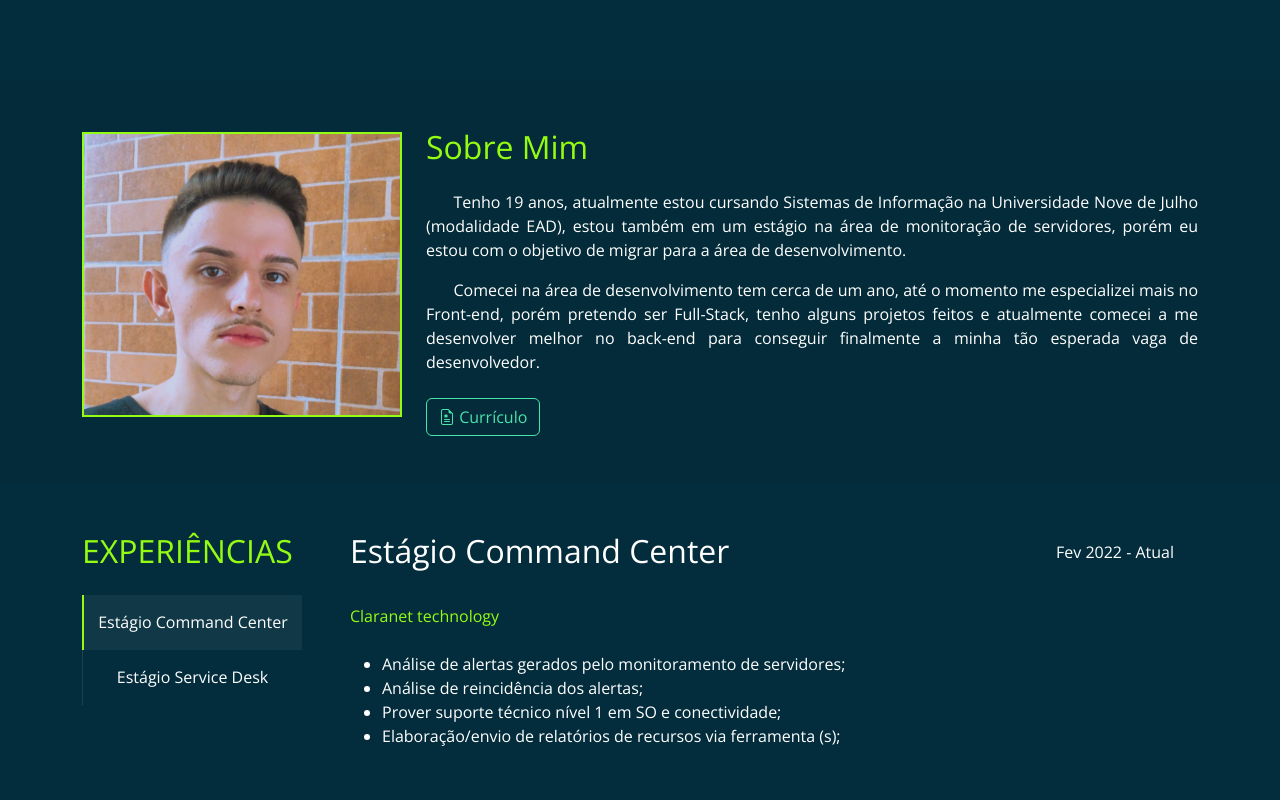
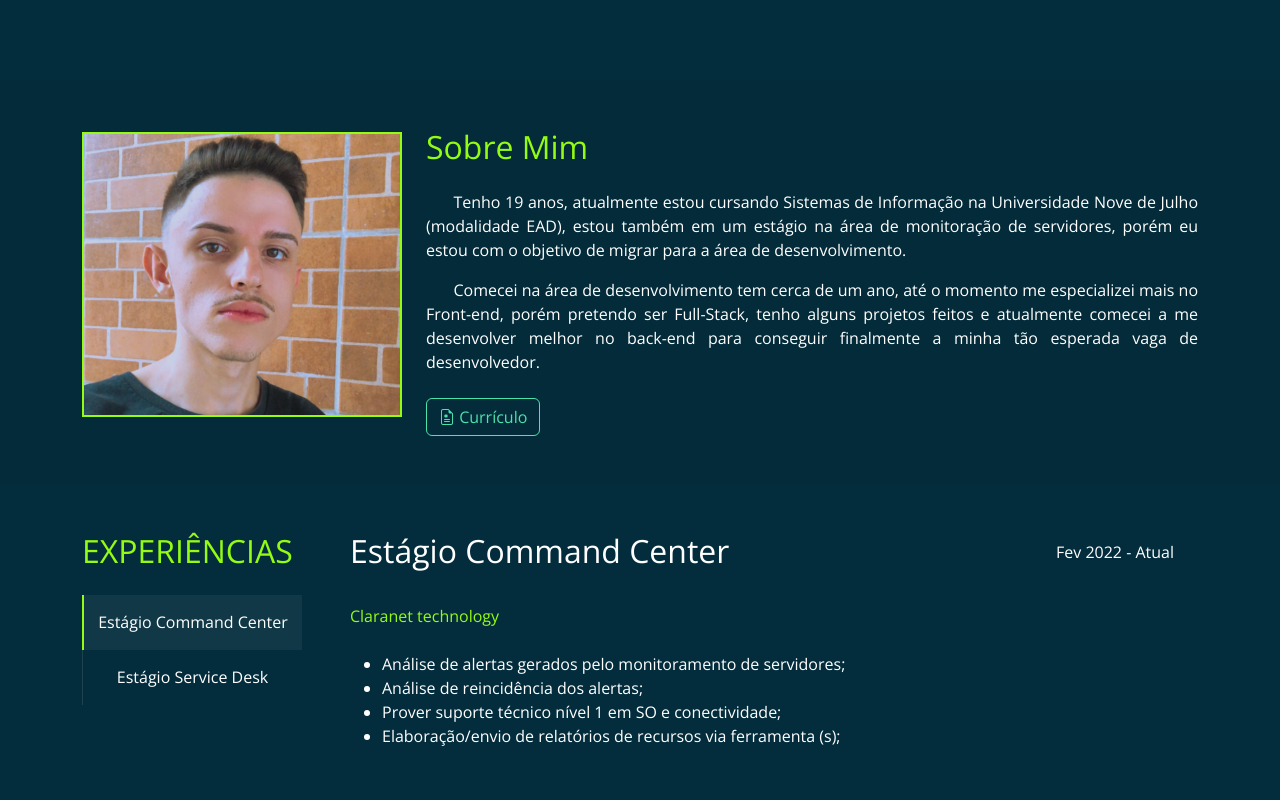
Before and after one commit to caiocostta/Portifolio, a website: page Index.html in a window 1280 px wide. Shown: the part 720-1520 px from the top of the page. Drawn offline with nearby package versions, Linux system fonts and the light colour scheme.

Commit message:
Atualizando referências

```diff
--- a/Index.html
+++ b/Index.html
@@ -59,11 +59,7 @@
                 <article class="container d-flex flex-1 sobre-mim mt-4 mb-4">
                     <div class="d-none d-lg-flex d-md-flex flex-1 d-flex align-items-center">
                         <figure >
-<<<<<<< HEAD
                             <img width="100%" src="./Media/perfil.jpeg">
-=======
-                            <img width="100%" src="./media/perfil.jpeg">
->>>>>>> fb7ef84f91ca43e69689a809a9080fcc3f9371d6
                         </figure>
                     </div>
                     <div style="flex: 3;" class="ms-lg-4 ms-md-4">
```
